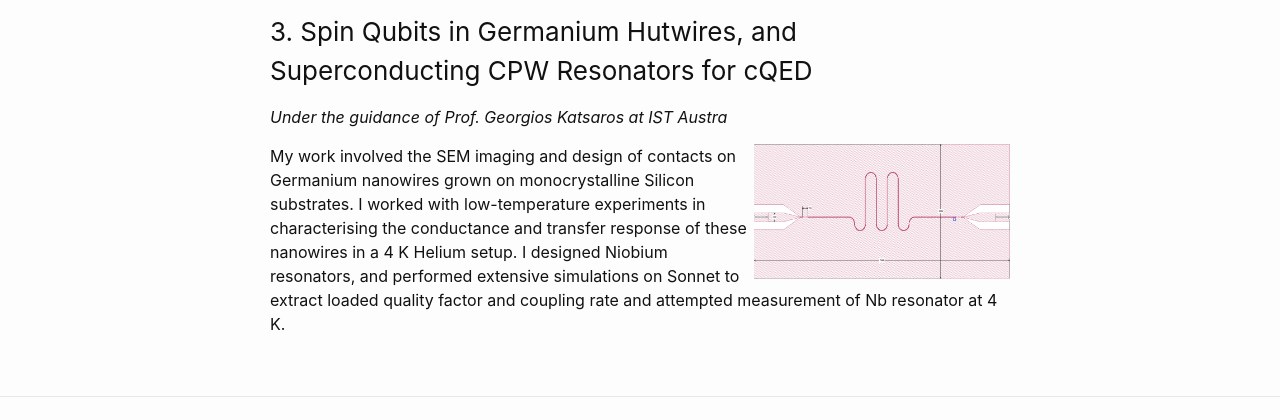
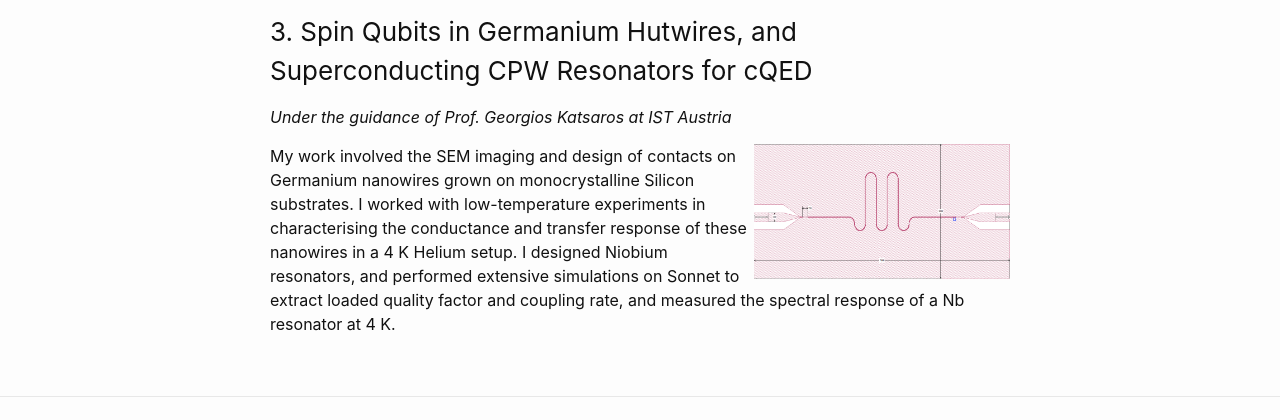
Before and after one commit to praveen5/praveen5.github.io, a Jekyll site: the page built from research.md, in a window 1280 px wide. Shown: the part 1793-2213 px from the top of the page. Built offline with Jekyll 4.4.1, drawn with Linux system fonts in a browser that asks for light colours.

Commit message:
Update research.md

```diff
--- a/research.md
+++ b/research.md
@@ -43,10 +43,10 @@ We bring a Bayesian approach to the analysis of clocks. Using exponential distri
 </p>
 
 ### 3. Spin Qubits in Germanium Hutwires, and Superconducting CPW Resonators for cQED
-_Under the guidance of Prof. Georgios Katsaros at IST Austra_
+_Under the guidance of Prof. Georgios Katsaros at IST Austria_
 <p>
 <img src="/CPW.png" ALIGN = "RIGHT" width="256" title="CPW">
-My work involved the SEM imaging and design of contacts on Germanium nanowires grown on monocrystalline Silicon substrates. I worked with low-temperature experiments in characterising the conductance and transfer response of these nanowires in a 4 K Helium setup. I designed Niobium resonators, and performed extensive simulations on Sonnet to extract loaded quality factor and coupling rate and attempted measurement of Nb resonator at 4 K.
+My work involved the SEM imaging and design of contacts on Germanium nanowires grown on monocrystalline Silicon substrates. I worked with low-temperature experiments in characterising the conductance and transfer response of these nanowires in a 4 K Helium setup. I designed Niobium resonators, and performed extensive simulations on Sonnet to extract loaded quality factor and coupling rate, and measured the spectral response of a Nb resonator at 4 K.
 <!-- <img src="/home/S21.png" ALIGN = "RIGHT" width="256" title="S21"> -->
 </p>
 <!-- ![alt text](/QClock.png)
```
